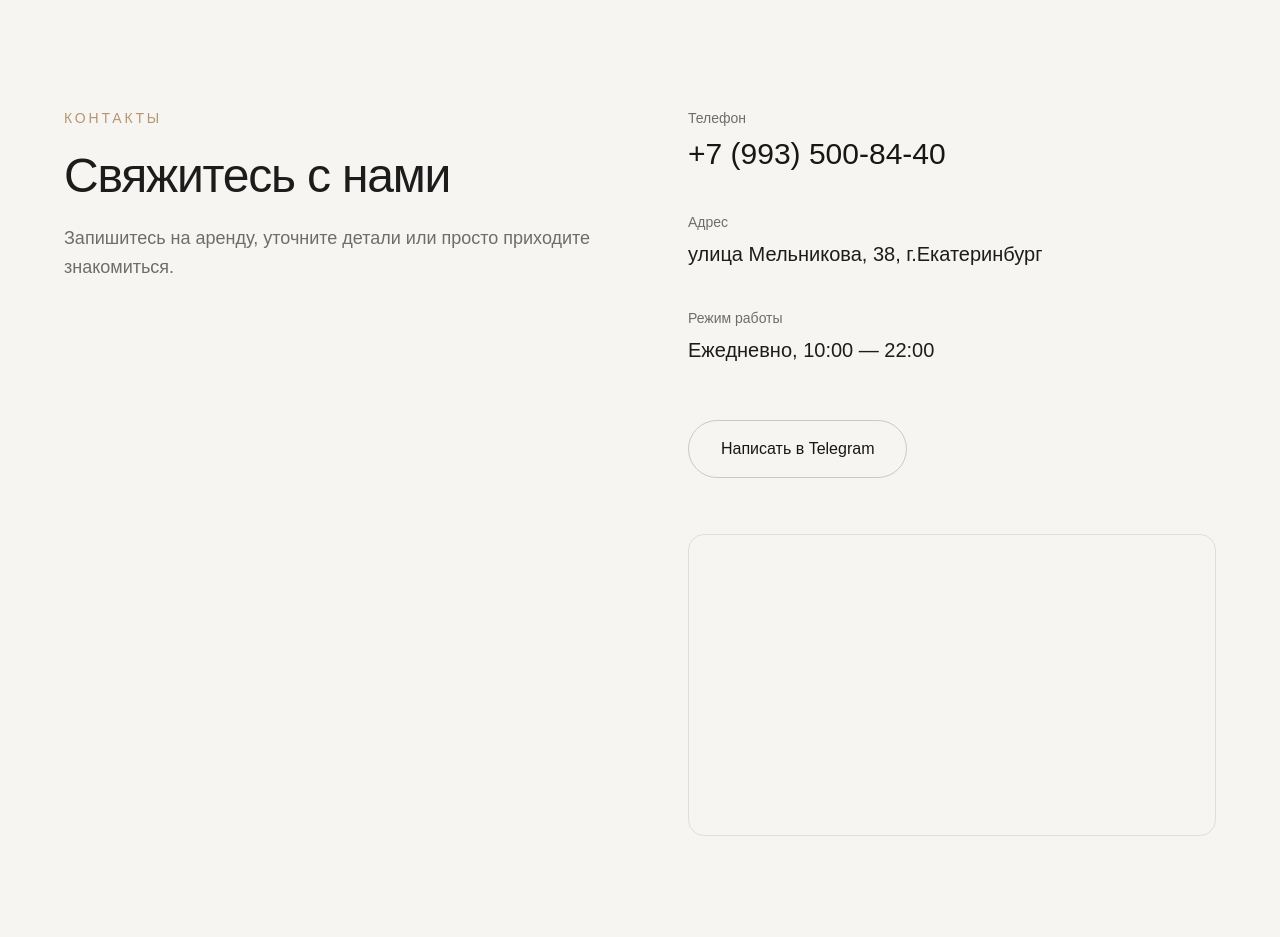
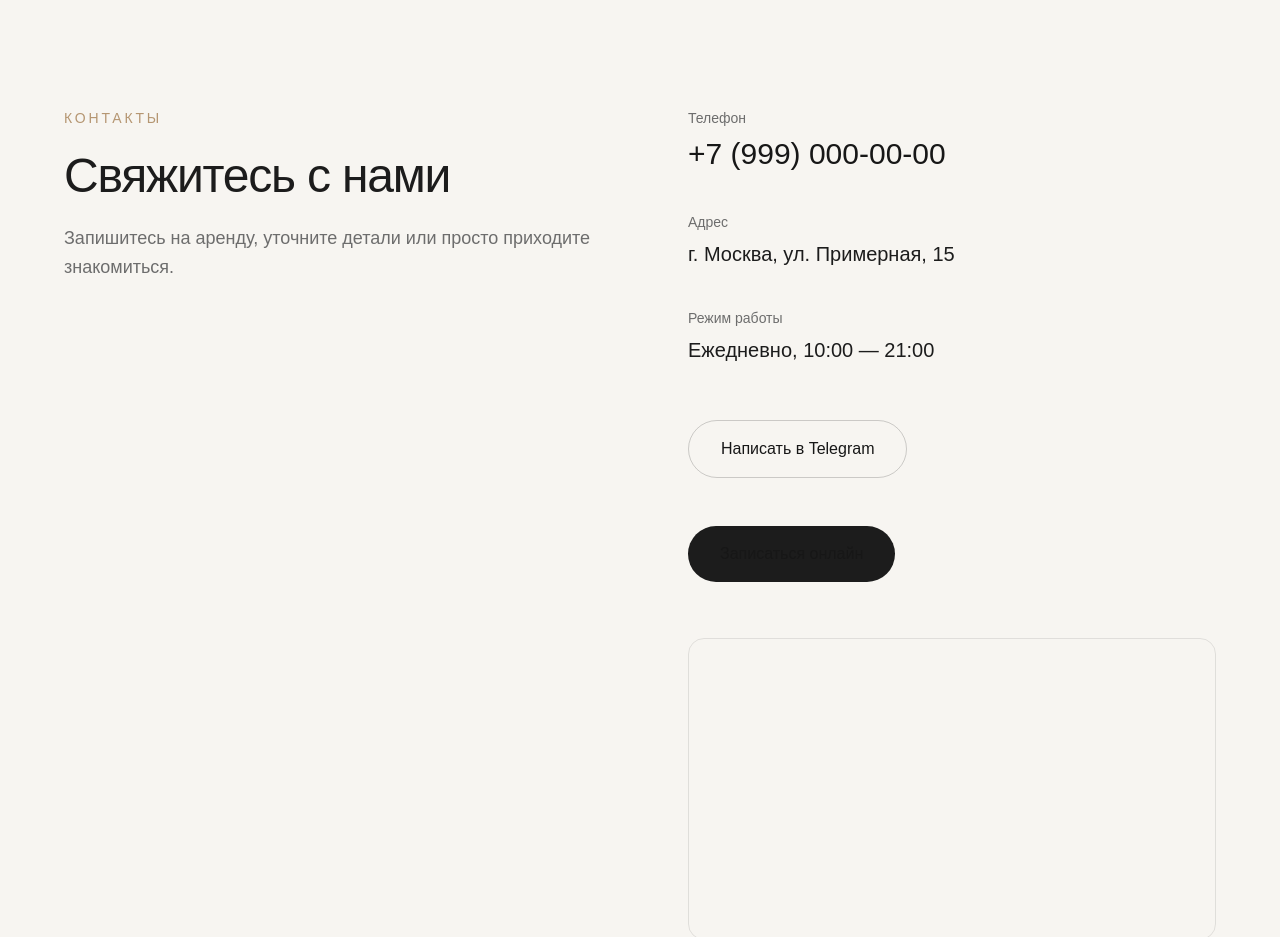
Before and after one commit to esakharov2017-dev/Grace-art-pleace, a Next.js app: page / in a window 1280 px wide. Shown: the part 4020-4957 px from the top of the page. Built offline with nearby package versions, Linux system fonts and the light colour scheme.

Commit message:
Fix Dikidi

```diff
--- a/components/Hero.tsx
+++ b/components/Hero.tsx
@@ -7,7 +7,6 @@ export default function Hero() {
     <section className="py-4 md:py-6">
       <Container>
         <div className="relative rounded-3xl overflow-hidden h-[500px] md:h-[600px] lg:h-[700px]">
-          {/* Фоновое фото */}
           <Image
             src="/hero.jpg"
             alt="Интерьер Grace Art Place"
@@ -15,26 +14,19 @@ export default function Hero() {
             className="object-cover"
             priority
           />
-
-          {/* Градиент снизу для читаемости текста */}
           <div className="absolute inset-0 bg-gradient-to-t from-black/70 via-black/20 to-transparent" />
-
-          {/* Контент поверх фото */}
           <div className="absolute inset-0 flex flex-col justify-end p-8 md:p-12 lg:p-16">
             <p className="text-sm tracking-[0.25em] text-white/70 uppercase mb-4">
               Beauty Coworking
             </p>
-
             <h1 className="text-3xl md:text-5xl lg:text-6xl font-medium text-white max-w-3xl leading-tight">
               Пространство, где мастера работают с удовольствием.
             </h1>
-
             <p className="mt-4 md:mt-6 text-base md:text-lg text-white/80 max-w-xl leading-relaxed">
               Рабочие места, услуги парикмахеров, мероприятия и современное пространство для развития бьюти-индустрии.
             </p>
-
             <div className="mt-8 md:mt-10 flex flex-wrap gap-4">
-              <Button variant="light" size="large" href="#contacts">
+              <Button variant="light" size="large" href="https://dikidi.net/753067">
                 Забронировать
               </Button>
               <Button variant="light" size="large" href="#about">
--- a/components/sections/Contacts.tsx
+++ b/components/sections/Contacts.tsx
@@ -27,21 +27,21 @@ export default function Contacts() {
                 href="tel:+79990000000"
                 className="text-2xl md:text-3xl font-medium text-[#1C1C1C] hover:text-[#B59672] transition-colors duration-300"
               >
-                +7 (993) 500-84-40
+                +7 (999) 000-00-00
               </a>
             </div>
 
             <div>
               <p className="text-sm text-[#6D6D6D] mb-2">Адрес</p>
               <p className="text-xl font-medium text-[#1C1C1C]">
-                улица Мельникова, 38, г.Екатеринбург
+                г. Москва, ул. Примерная, 15
               </p>
             </div>
 
             <div>
               <p className="text-sm text-[#6D6D6D] mb-2">Режим работы</p>
               <p className="text-xl font-medium text-[#1C1C1C]">
-                Ежедневно, 10:00 — 22:00
+                Ежедневно, 10:00 — 21:00
               </p>
             </div>
 
@@ -52,6 +52,16 @@ export default function Contacts() {
                 href="https://t.me/username"
               >
                 Написать в Telegram
+              </Button>
+            </div>
+
+            <div className="pt-2">
+              <Button
+                variant="primary"
+                size="large"
+                href="https://dikidi.net/753067"
+              >
+                Записаться онлайн
               </Button>
             </div>
 
```
